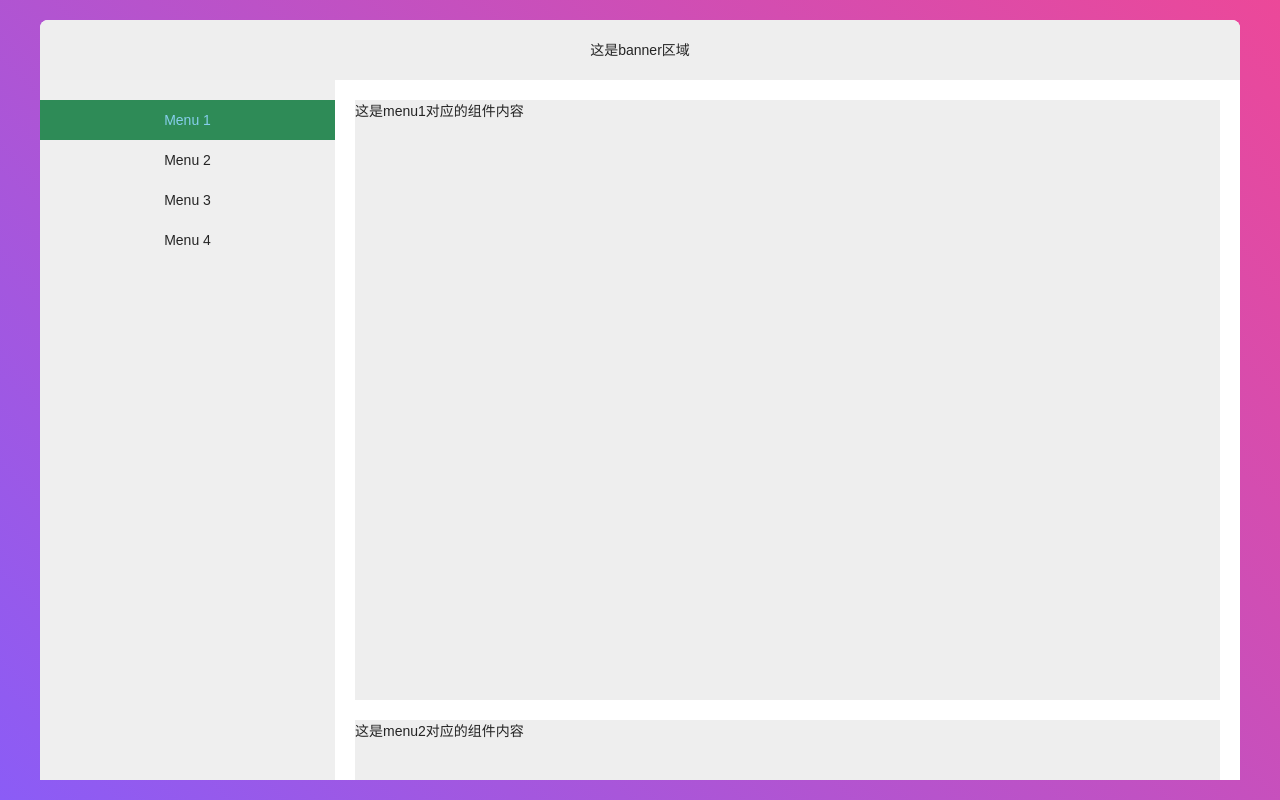
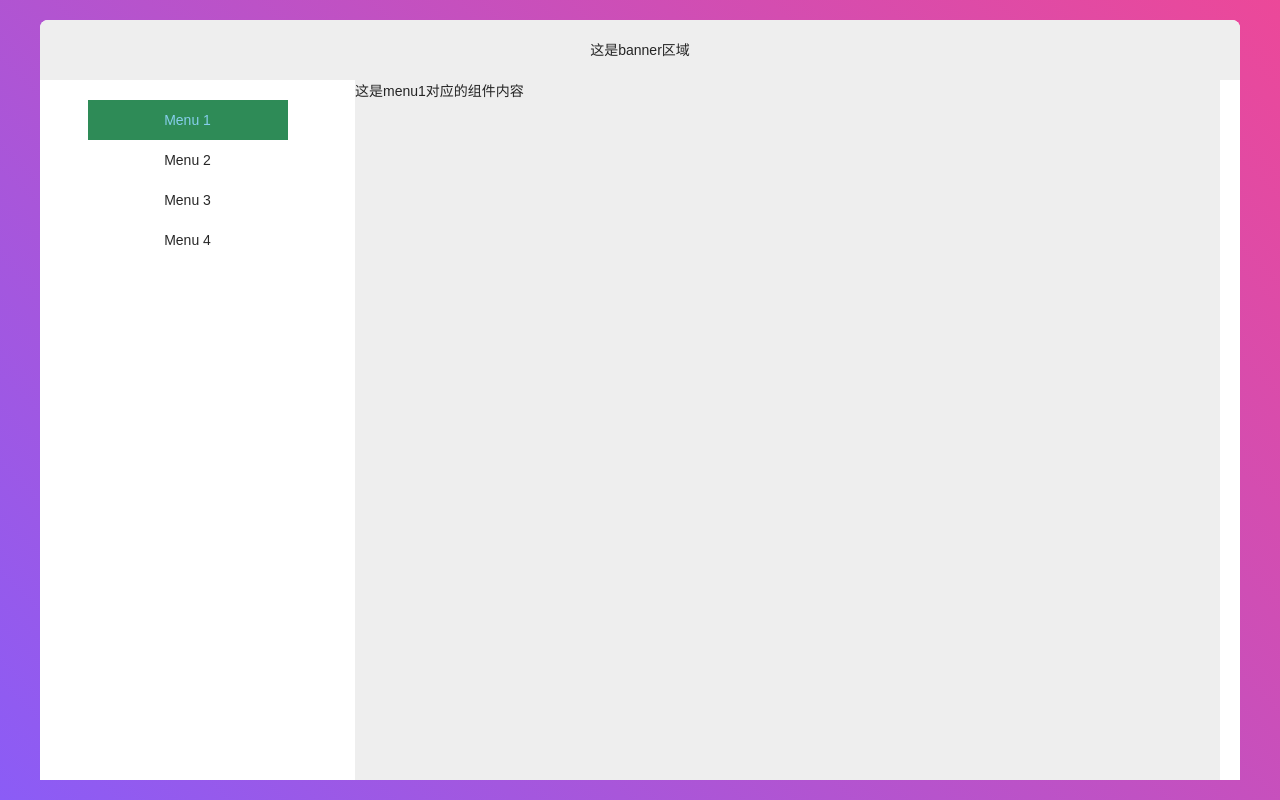
Before and after one commit to idiotFool/react-feature-test, a React (Create React App) app: page / in a window 1280 px wide. Built offline with nearby package versions, Linux system fonts and the light colour scheme.

Commit message:
fear 滚动加载

```diff
--- a/src/features/scrollLoading/Menu.tsx
+++ b/src/features/scrollLoading/Menu.tsx
@@ -1,5 +1,8 @@
-import React from "react";
+import React, { useRef } from "react";
 import type { MenuItem } from "./types";
+
+import { useScroll } from "./useScroll";
+import "./index.css";
 
 const Menu = ({
   menus,
@@ -10,8 +13,9 @@ const Menu = ({
   selectedMenu: string;
   handleClick: (id: string) => void;
 }) => {
+  const [isFixed] = useScroll();
   return (
-    <ul>
+    <ul id="menuContainer" className={`menuBox ${isFixed ? "fixed" : ""}`}>
       {menus.map((item) => (
         <li
           key={item.id}
--- a/src/features/scrollLoading/index.css
+++ b/src/features/scrollLoading/index.css
@@ -22,11 +22,14 @@
   grid-column-gap: 20px;
   height: calc(100% - 60px);
   overflow-y: auto;
+  position: relative;
 }
 
 .menu_container {
-  background-color: #efefef;
+  background-color: #fff;
   padding: 20px 0;
+  display: flex;
+  justify-content: center;
 }
 
 .menu_container li {
@@ -48,7 +51,15 @@
 
 .wrapper {
   width: 100%;
-  height: 600px;
+  height: 800px;
   background: #eee;
-  margin: 20px 0;
 }
+
+.menuBox {
+  width: 200px;
+}
+
+.fixed {
+  position: fixed;
+  top: 80px;
+}
--- a/src/features/scrollLoading/index.tsx
+++ b/src/features/scrollLoading/index.tsx
@@ -1,8 +1,9 @@
-import React, { useState } from "react";
+import React, { useLayoutEffect, useState } from "react";
 
 import Menu from "./Menu";
 import type { MenuItem } from "./types";
 import MenuCpt from "./Menu1Cpt";
+import { useScroll } from "./useScroll";
 
 import "./index.css";
 
@@ -38,6 +39,19 @@ const ScrollLoading = () => {
       target.scrollIntoView({ behavior: "smooth", block: "start" });
     }
   };
+  const [, scrollHeight] = useScroll();
+
+  useLayoutEffect(() => {
+    // 在滚动时，当当前的滚动高度大于某一个节点的offsetHeight属性值时，设置对应你的节点为高亮节点
+    const activeMenu = menus.find((item) => {
+      const target = document.querySelector(`#${item.id}`) as HTMLElement;
+      const height = target?.offsetTop + target?.clientHeight - 100;
+      return scrollHeight < height;
+    });
+
+    console.log(activeMenu, "=====");
+    activeMenu?.id && setSelectedMenu(activeMenu.id);
+  }, [scrollHeight, menus]);
 
   return (
     <div className="scrollBox">
--- /dev/null
+++ b/src/features/scrollLoading/useScroll.tsx
@@ -0,0 +1,25 @@
+import { useLayoutEffect, useState } from "react";
+
+export function useScroll() {
+  const [isFixed, setIsFixed] = useState<boolean>(false);
+  const [scrollHeight, setScrollHeight] = useState<number>(0);
+  useLayoutEffect(() => {
+    const container = document.querySelector(".container") as HTMLElement;
+
+    const scrollFn = () => {
+      // 获取滚动高度
+      const scrollHeight = container.scrollTop;
+      console.log("滚动高度", scrollHeight);
+
+      // 如果页面滚动高度大于header到顶部的高度，就让吸顶
+      setIsFixed(scrollHeight >= 20);
+      setScrollHeight(scrollHeight);
+    };
+
+    container.addEventListener("scroll", scrollFn);
+
+    return () => container.removeEventListener("scroll", scrollFn);
+  }, []);
+
+  return [isFixed, scrollHeight];
+}
```
